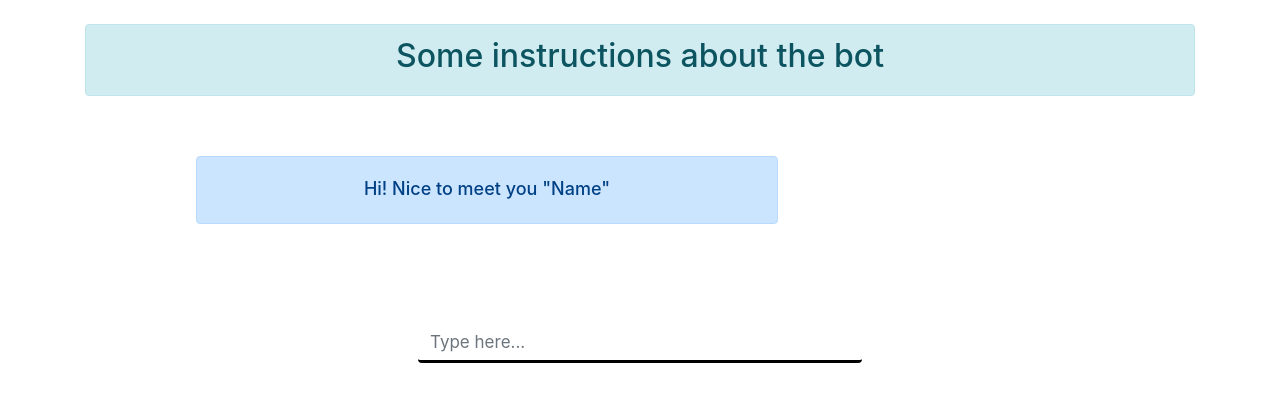
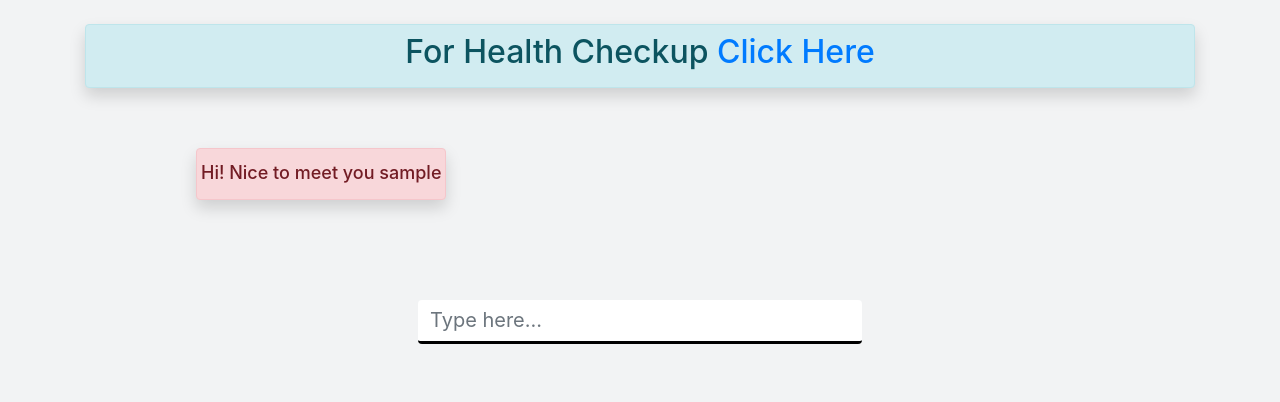
Before and after one commit to bargavsaitelu/chatbot, a Flask app: a page that uses hackathon/templates/main.html in a window 1280 px wide. Shown: the top 402 px of the page. Run offline with Flask 2, Linux system fonts and the light colour scheme; some libraries are stand-ins or nearby versions.

Commit message:
UI changes

```diff
--- a/hackathon/templates/main.html
+++ b/hackathon/templates/main.html
@@ -32,7 +32,7 @@
         width: 100%;
         border: none;
         border-bottom: 3px solid black;
-        font-size: 17px;
+        font-size: 20px;
       }
 
       #tidbit {
@@ -41,31 +41,70 @@
         right: 0;
         width: 300px;
       }
+      /*.alert{
+        display: inline-block;
+        width: 100%;
+        float: right;
+        text-align: right;
+
+      }*/
+      /*.shadow{
+          display: inline-block;
+          float: left;
+          text-align: left;
+        }*/
+        .botclass{
+          display: inline-block;
+          float: left;
+          text-align: left;
+        }
+        .userclass{
+        display: inline-block;
+        /*width: 100%;*/
+        float: right;
+        text-align: right;
+
+      }
+
+
+
+  body {
+
+  background-color: #F2F3F4     ;
+
+}
+}
 
     </style>
   </head>
-  <body>
+  <body >
+
     <div class="container">
       <br>
-    <div class="alert alert-info text-center" >
+      <center>
+    <div class="shadow p-2 mb-5 alert alert-info  rounded text-center" >
       <h2>
-  Some instructions about the bot
+  For Health Checkup <a href="test" target="_blank">Click Here</a>
       </h2>
 
     </div>
+    </center>
       <div>
         <div id="chatbox">
           <div class="row justify-content-start">
-            <div class="col-8">
-              <div class="alert alert-primary text-center" >
-            <h3><font size="4">Hi! Nice to meet you "Name" </font>
+            <div class="col-6">
+              <div class="botclass">
+              <div class="shadow p-1 mb-3 alert alert-danger  rounded text-center" >
+            <h3><font size="4">Hi! Nice to meet you {{ name }} </font>
             </h3>
             </div>
+              </div>
+
             </div>
           </div>
 
         </div>
-        <div id="userInput">
+        <div id="userInput" >
           <!-- <input id="textInput" type="text" name="msg" placeholder="Message" /> -->
           <form>
     <div class="form-group ">
@@ -76,12 +115,14 @@
   </form>
         </div>
       </div>
+
       <script>
         function getBotResponse() {
           var rawText = $("#textInput").val();
-          var userHtml = '<div class="row justify-content-end"><div class="col-8"><div class="alert alert-success text-center"><h3><font size="4">' + rawText + "</font></h3></div></div></div>";
+          var userHtml = '<div class="row justify-content-end"><div class="col-6"><div class="userclass"><div class="shadow p-1 mb-3 alert alert-warning rounded text-right"><h3><font size="4">' + rawText + "</font></h3></div></div></div></div>";
+
           $("#textInput").val("");
-          $("#chatbox").append(userHtml);
+          if(rawText != '')$("#chatbox").append(userHtml);
           document
             .getElementById("userInput")
             .scrollIntoView({ block: "start", behavior: "smooth" });
@@ -100,5 +141,6 @@
         });
       </script>
     </div>
+
   </body>
 </html>
```
